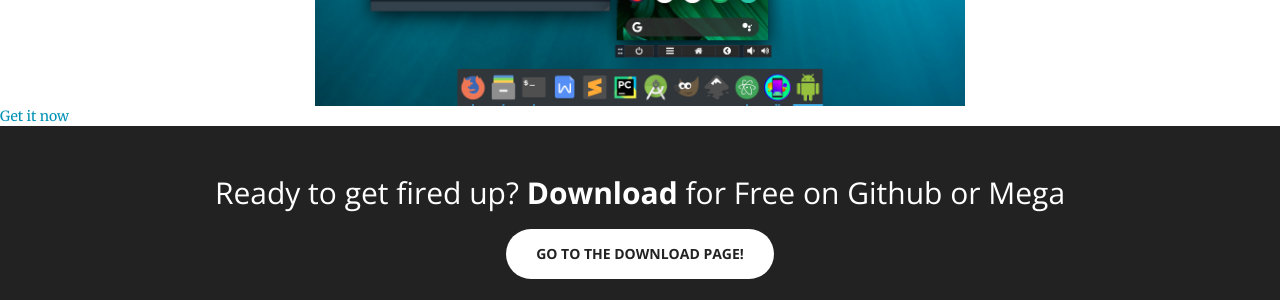
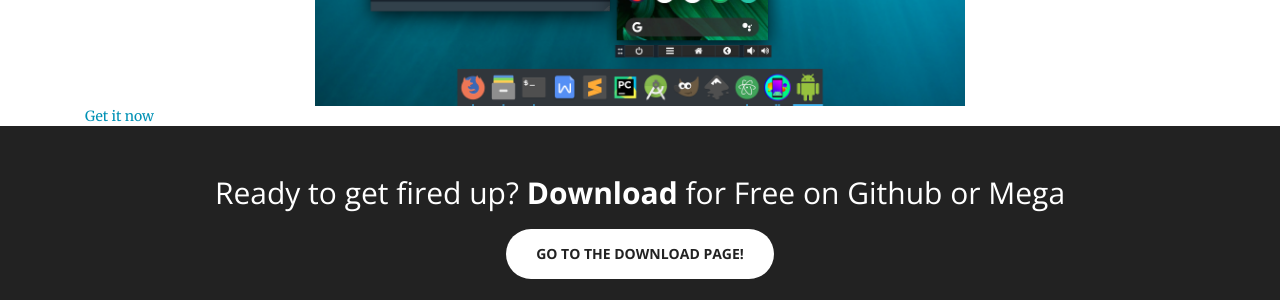
Before and after one commit to srevinsaju/guiscrcpy, a Jekyll site: the page built from docs/index.html, in a window 1280 px wide and 900 px high, scrolled down 2266 px. Shown: the part 150-450 px from the top of the window. Built offline with Jekyll 4.4.1, drawn with Linux system fonts in a browser that asks for light colours.

Commit message:
modified:   _includes/portfolio.html

```diff
--- a/docs/_includes/portfolio.html
+++ b/docs/_includes/portfolio.html
@@ -1,6 +1,6 @@
 <section class="no-padding" id="portfolio">
-    <div class="container-fluid">
-        <div class="row no-gutter">
+    <div class="container h-100">
+
             <div class="col-12">
                 <a href="#" class="portfolio-box">
                     <img src="images/feature.png" class="img-responsive" alt="">
@@ -37,6 +37,6 @@
                     Get it now
                 </a>
             </div>
-        </div>
+
     </div>
 </section>
```
